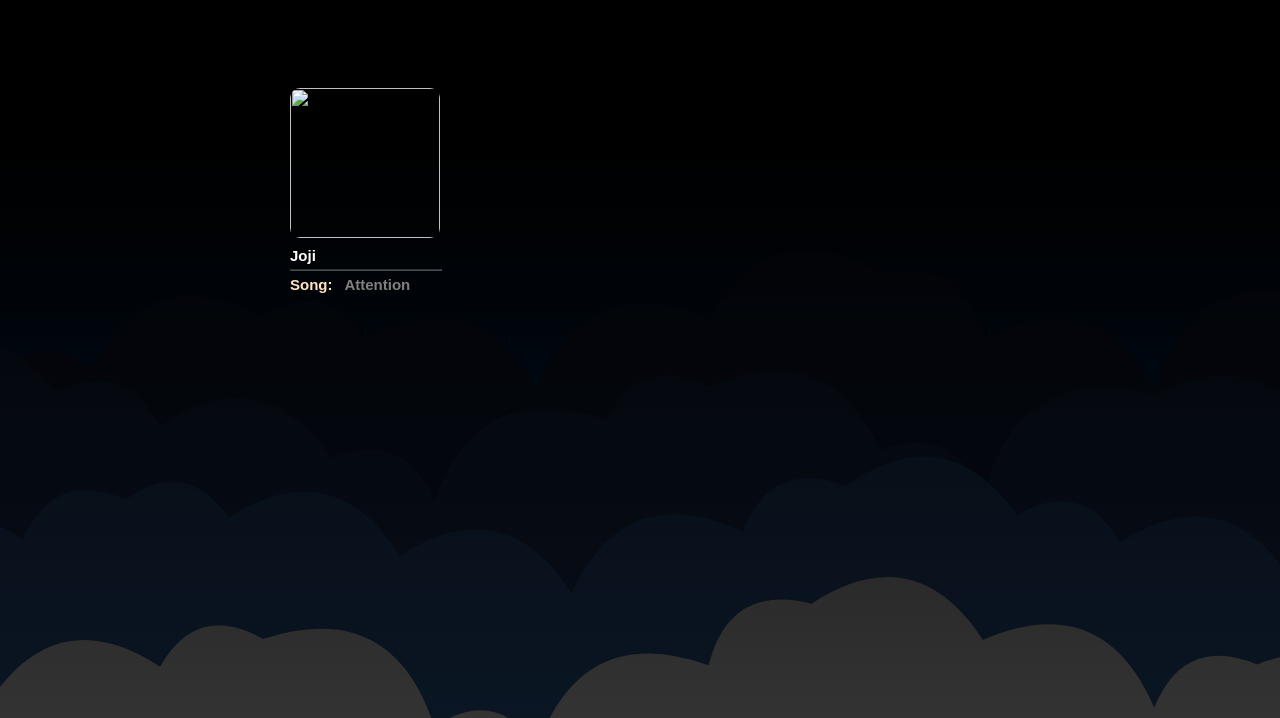
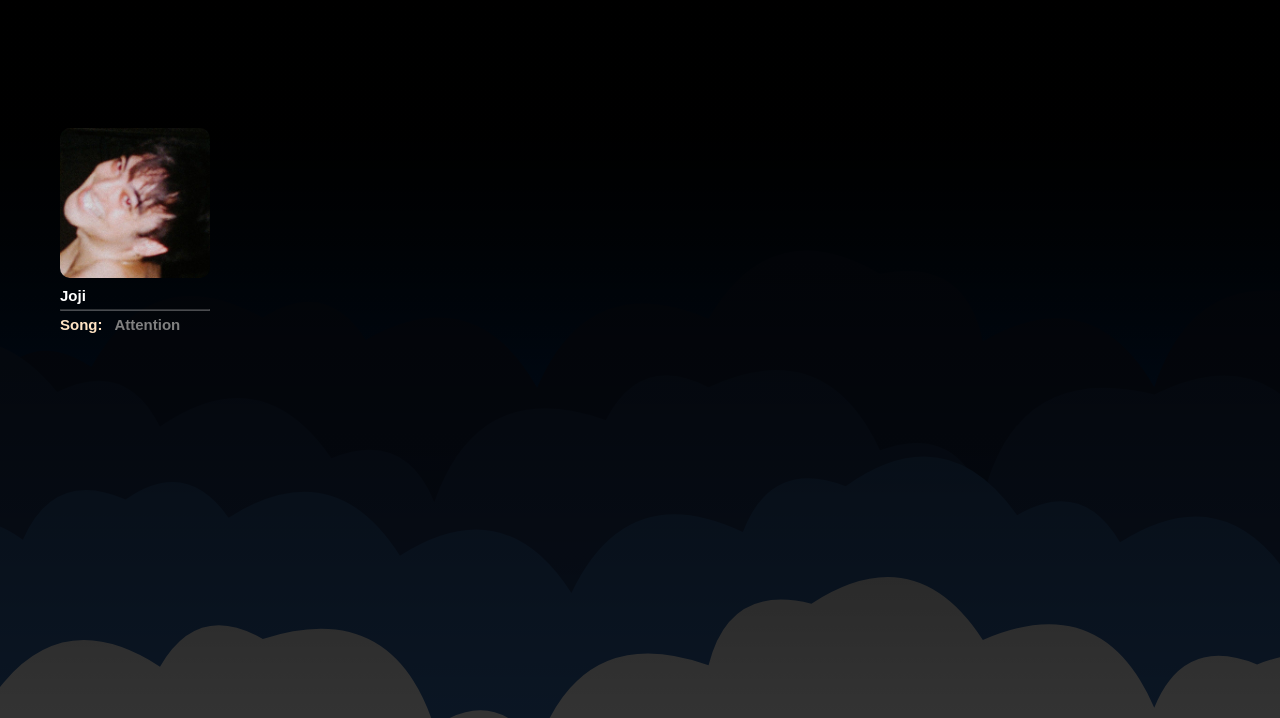
Before and after one commit to AeronDev69/musify-backend, a website: page dist/public/search.html in a window 1280 px wide. Shown: the part 82-800 px from the top of the page. Drawn offline with Linux system fonts and the light colour scheme.

Commit message:
ano ba to

```diff
--- a/dist/public/search.html
+++ b/dist/public/search.html
@@ -27,7 +27,7 @@
         </div>
         <div class="profile">
           <img
-            src="image/◌ ✿𝆬 윤기 ꒰⸝⸝⊃ ·_ _⸝⸝꒱ ۪    છ 𓂂 ♡︭.jpg"
+            src="/musify-backend/IMAGES/BALLADS 1 - Joji.jpg"
             alt=""
             id="img-profile"
           />
@@ -37,7 +37,7 @@
         <div class="result-item">
           <div class="artist">
             <img
-              src="image/6dc63ded-1696-474e-83e8-4241a83e9f8b.jpg"
+              src="/musify-backend/IMAGES/BALLADS 1 - Joji.jpg"
               alt=""
               id="artist"
             />
--- a/dist/public/styles/search.css
+++ b/dist/public/styles/search.css
@@ -1,6 +1,8 @@
 * {
   margin: 0;
   font-family: sans-serif;
+  padding: 0;
+  box-sizing: border-box;
 }
 .container {
   background-image: linear-gradient(rgba(0, 0, 0, 1), rgba(0, 0, 0, 0.8)),
@@ -53,12 +55,17 @@
   border-radius: 50px;
 }
 .results {
-  margin: 0 auto;
-  width: 700px;
-  height: 100%;
-  display: flex;
-  flex-direction: row;
-  flex-wrap: wrap;
+  margin: 50px auto;
+  display: grid;
+  grid-template-columns: repeat(6, 1fr);
+  gap: 20px;
+  padding: 20px;
+  max-width: 1200px;
+  max-height: 800px;
+  overflow-y: auto;
+}
+.results::-webkit-scrollbar {
+  width: 8px;
 }
 #artist {
   height: 150px;
```
Also changed, not shown: IMAGES/BALLADS 1 - Joji.jpg (added), IMAGES/Can't wait JCole December 9th #ForestHillsDrive….jpg (added), IMAGES/RUSS - 2023 ALBUM.jpg (added), IMAGES/Spotify - Web Player_ Music for everyone.jpg (added), IMAGES/e77789d8-4cd8-4fd9-ac89-05e3961872ca.jpg (added), IMAGES/xxxtentacion.jpg (added), 2 other files.
